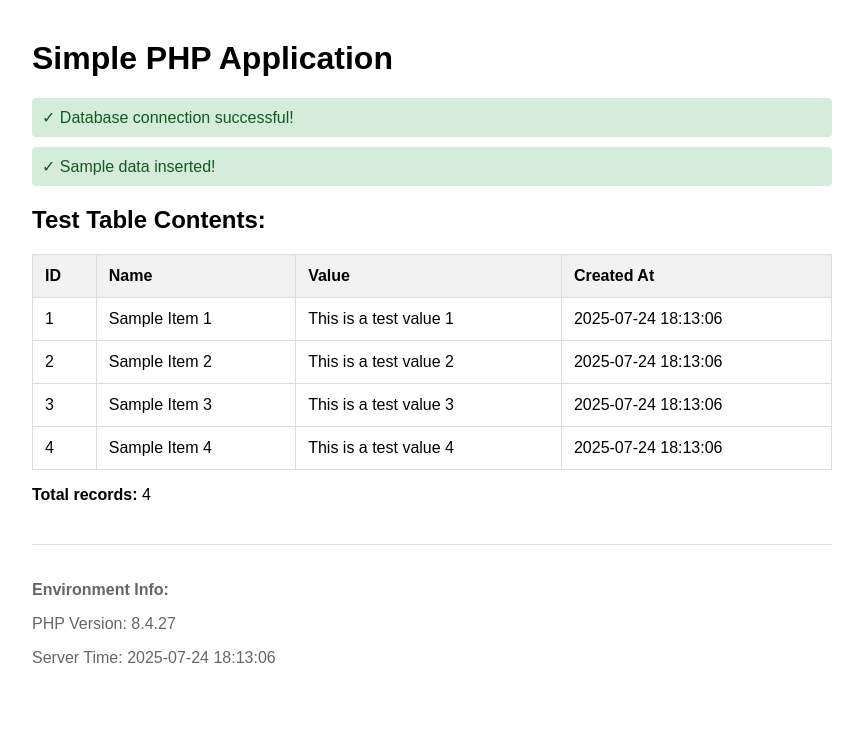
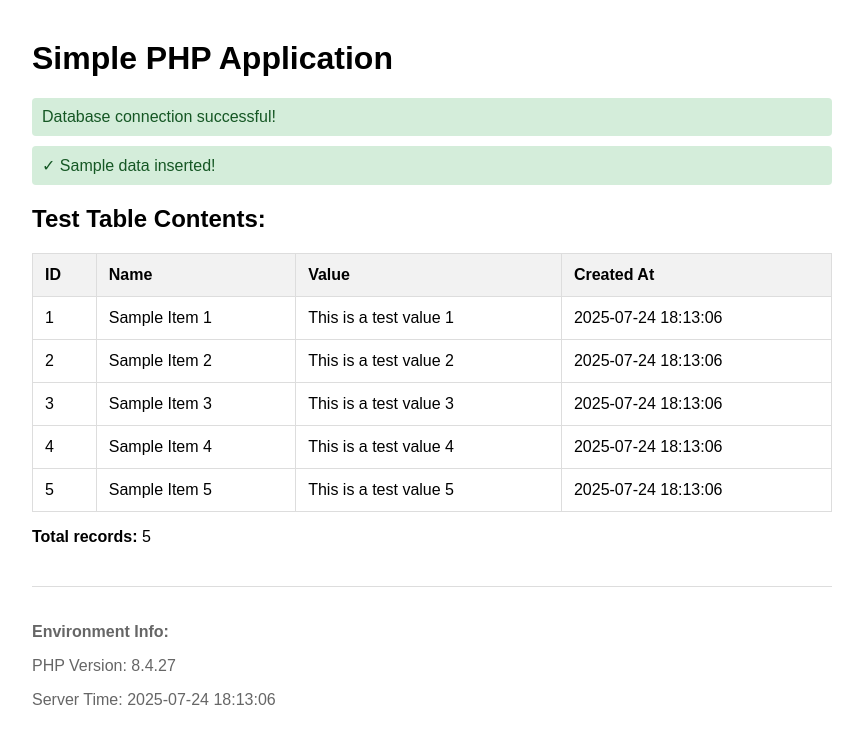
Before and after one commit to Faozil/PHP-Application, a PHP site: page / in a window 1280 px wide. Shown: the top 744 px of the page, without its empty margins (208-1071 px from the left). Run offline with PHP 8.4, Linux system fonts and the light colour scheme; data that the repository does not hold is empty.

Commit message:
Update database connection success message and add new test data entry

```diff
--- a/app/index.php
+++ b/app/index.php
@@ -29,7 +29,7 @@ header('Content-Type: text/html; charset=utf-8');
             $dbConfig = new DatabaseConfig();
             $pdo = $dbConfig->getConnection();
 
-            echo '<div class="status success">✓ Database connection successful!</div>';
+            echo '<div class="status success"> Database connection successful!</div>';
 
             // Create test table if it doesn't exist
             $createTable = "CREATE TABLE IF NOT EXISTS test (
@@ -49,7 +49,8 @@ header('Content-Type: text/html; charset=utf-8');
                     ['Sample Item 1', 'This is a test value 1'],
                     ['Sample Item 2', 'This is a test value 2'],
                     ['Sample Item 3', 'This is a test value 3'],
-                    ['Sample Item 4', 'This is a test value 4']
+                    ['Sample Item 4', 'This is a test value 4'],
+                    ['Sample Item 5', 'This is a test value 5']
                 ];
 
                 $insertStmt = $pdo->prepare("INSERT INTO test (name, value) VALUES (?, ?)");
```
Also changed, not shown: .github/workflows/deploy.yml.
